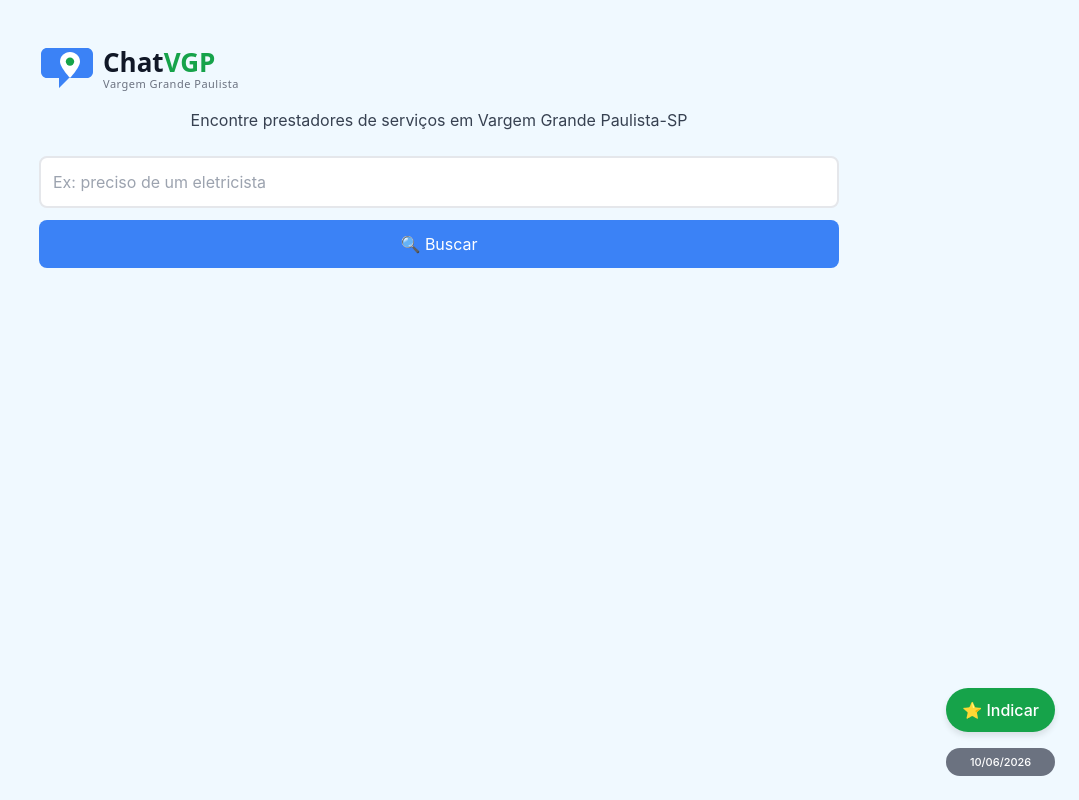
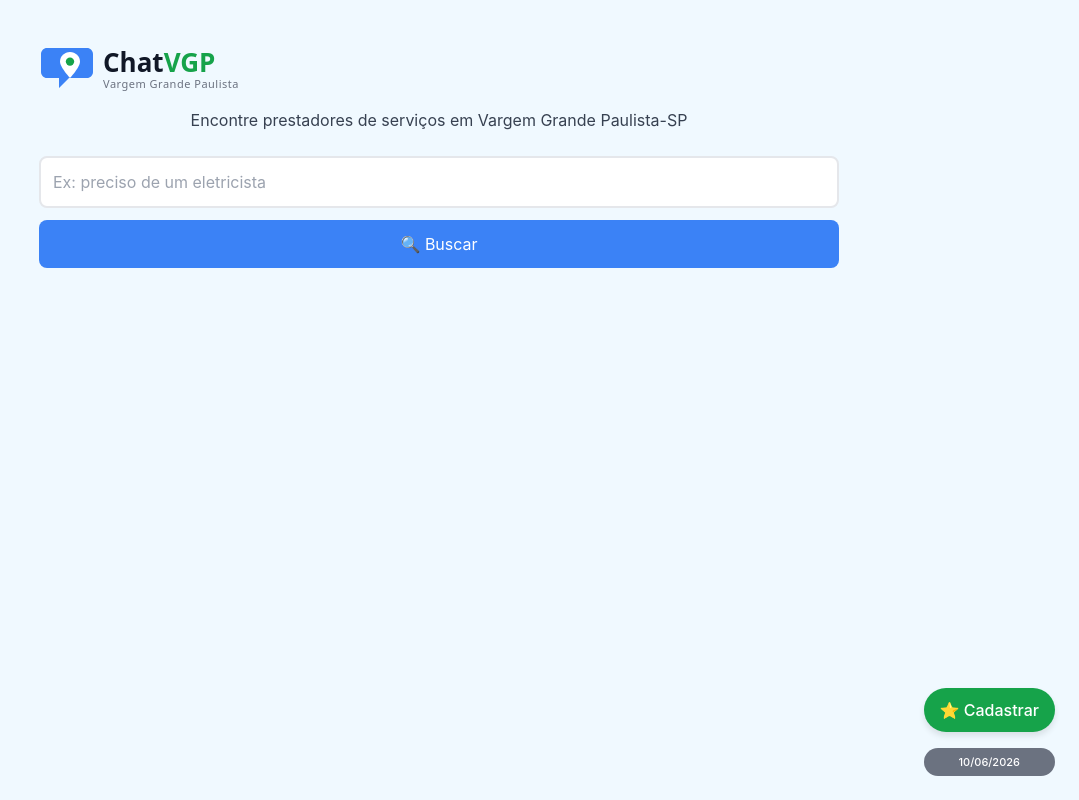
Before and after one commit to hurbem/chatvgp, a React (Create React App) app in the folder chatvgp/frontend/: page / in a window 1280 px wide. Shown: the whole page, without its empty margins (201-1280 px from the left). Built offline with nearby package versions, Linux system fonts and the light colour scheme.

Commit message:
Altera texto do botao Indicar para Cadastrar

```diff
--- a/chatvgp/frontend/src/App.jsx
+++ b/chatvgp/frontend/src/App.jsx
@@ -54,7 +54,7 @@ export default function App() {
               boxShadow: '0 4px 6px rgba(0, 0, 0, 0.1)'
             }}
           >
-            ⭐ Indicar
+            ⭐ Cadastrar
           </button>
         )}
 
```
